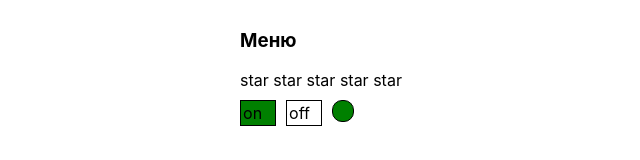
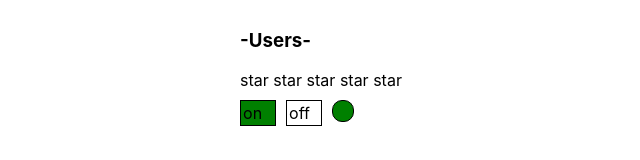
Before and after one commit to Nikolay-Gruzd/React-Lessons, a React (Vite) app: page / in a window 1280 px wide. Shown: the top 160 px of the page, without its empty margins (319-959 px from the left). Built offline with nearby package versions, Linux system fonts and the light colour scheme.

Commit message:
Lesson 14 - Accordion with items inside props

```diff
--- a/src/App.tsx
+++ b/src/App.tsx
@@ -4,18 +4,28 @@ import {Rating, RatingValueType} from "./components/Rating/Rating.tsx";
 import {OnOff} from "./components/onOff/OnOff.tsx";
 import {useState} from "react";
 
-export const App = ()=> {
+export const App = () => {
     console.log('App rendering')
 
     let [ratingValue, setRatingValue] = useState<RatingValueType>(0)
     let [accordionCollapsed, setAccordionCollapsed] = useState<boolean>(true)
     let [switchOn, setSwitchOn] = useState<boolean>(true)
 
+    const users = [
+        {title: 'Nikolay', value: 1},
+        {title: 'Dymych', value: 2},
+        {title: 'Andrey', value: 3}
+    ]
+
     return (
         <div className="App">
             {/*<PageTitle title={'This is App component'}/>*/}
 
-            <Accordion title={'Меню'} collapsed={accordionCollapsed} setAccordionCollapsed={setAccordionCollapsed}/>
+            <Accordion title={'-Users-'}
+                       items={users}
+                       collapsed={accordionCollapsed}
+                       onClick={()=>{}}
+                       setAccordionCollapsed={setAccordionCollapsed}/>
             {/*<UnControlledAccordion />*/}
 
             <Rating value={ratingValue} setRatingValue={setRatingValue}/>
--- a/src/components/Accordion/Accordion.tsx
+++ b/src/components/Accordion/Accordion.tsx
@@ -1,15 +1,20 @@
+type ItemType = {
+    title: string
+    value: any
+}
 type AccordionType = {
     title: string
     collapsed: boolean
     setAccordionCollapsed: (collapsed: boolean) => void
+    items: Array<ItemType>
+    onClick: (value: any) => void
 }
-
 export function Accordion(props: AccordionType) { // Компонент UnControlledAccordion
     console.log('UnControlledAccordion rendering')
     return (
         <div>
             <AccordionTitle title={props.title} onClick={() => props.setAccordionCollapsed(!props.collapsed)}/>
-            { !props.collapsed && <AccordionBody/> }
+            { !props.collapsed && <AccordionBody items={props.items} onClick={props.onClick}/> }
         </div>
     )
 }
@@ -18,7 +23,6 @@ type AccordionTitleType = {
     title: string
     onClick: () => void
 }
-
 function AccordionTitle(props: AccordionTitleType) { // Компонент AccordionTitle
     console.log('AccordionTitle rendering')
     return (
@@ -26,13 +30,15 @@ function AccordionTitle(props: AccordionTitleType) { // Компонент Accor
     )
 }
 
-function AccordionBody() { // Компонент AccordionBody
+type AccordionBodyType = {
+    items: Array<ItemType>
+    onClick: (value: any) => void
+}
+function AccordionBody(props: AccordionBodyType) { // Компонент AccordionBody
     console.log('AccordionBody rendering')
     return (
         <ul>
-            <li>1</li>
-            <li>2</li>
-            <li>3</li>
+            { props.items.map( (item, index) => <li onClick={() => props.onClick(item.value)} key={index}>{item.title}</li> ) }
         </ul>
     )
 }
```
Also changed, not shown: src/components/Select/Select.tsx (added, +20 -0 lines), 2 other files (tests, documents, lock files or other folders).
